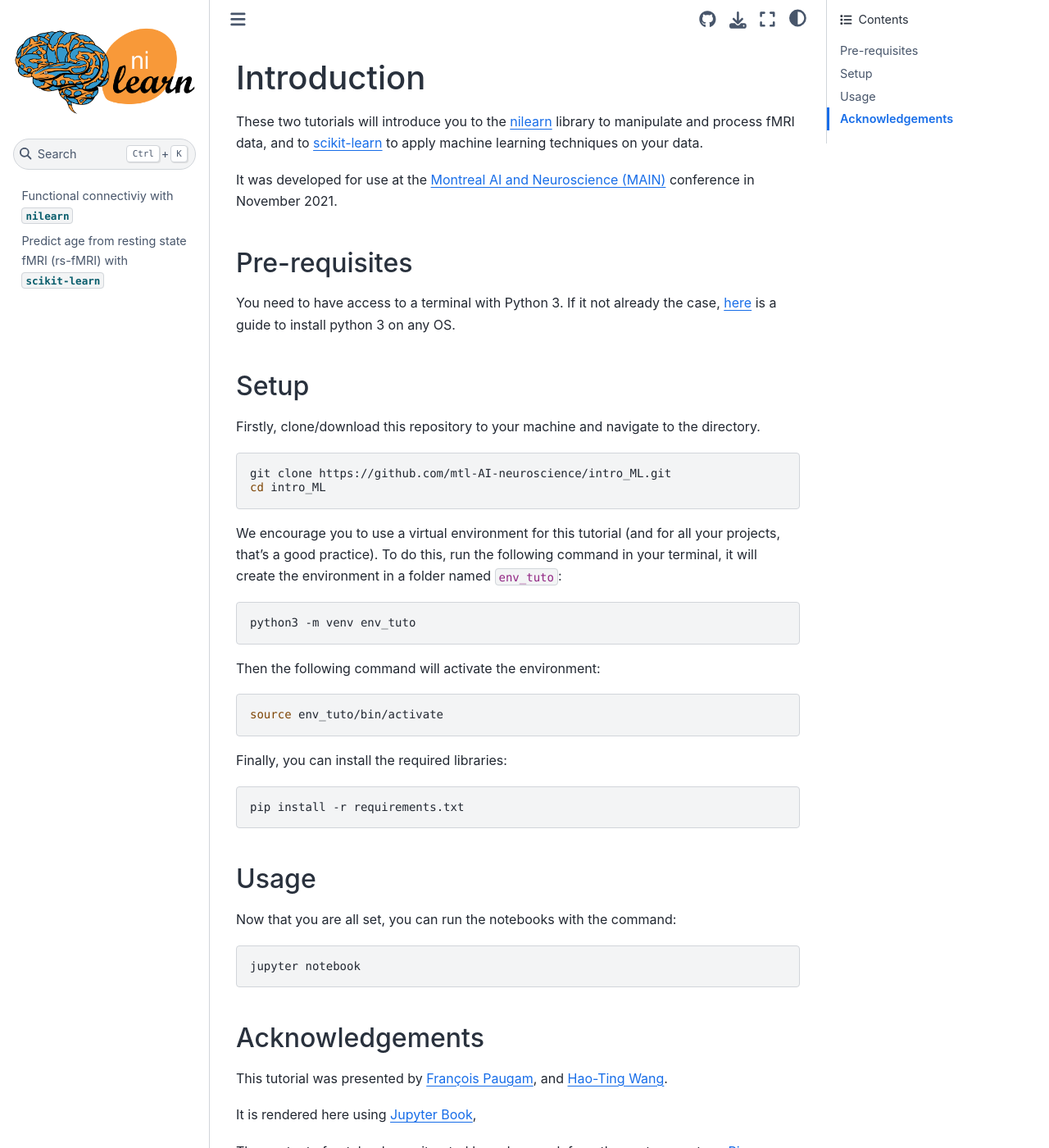
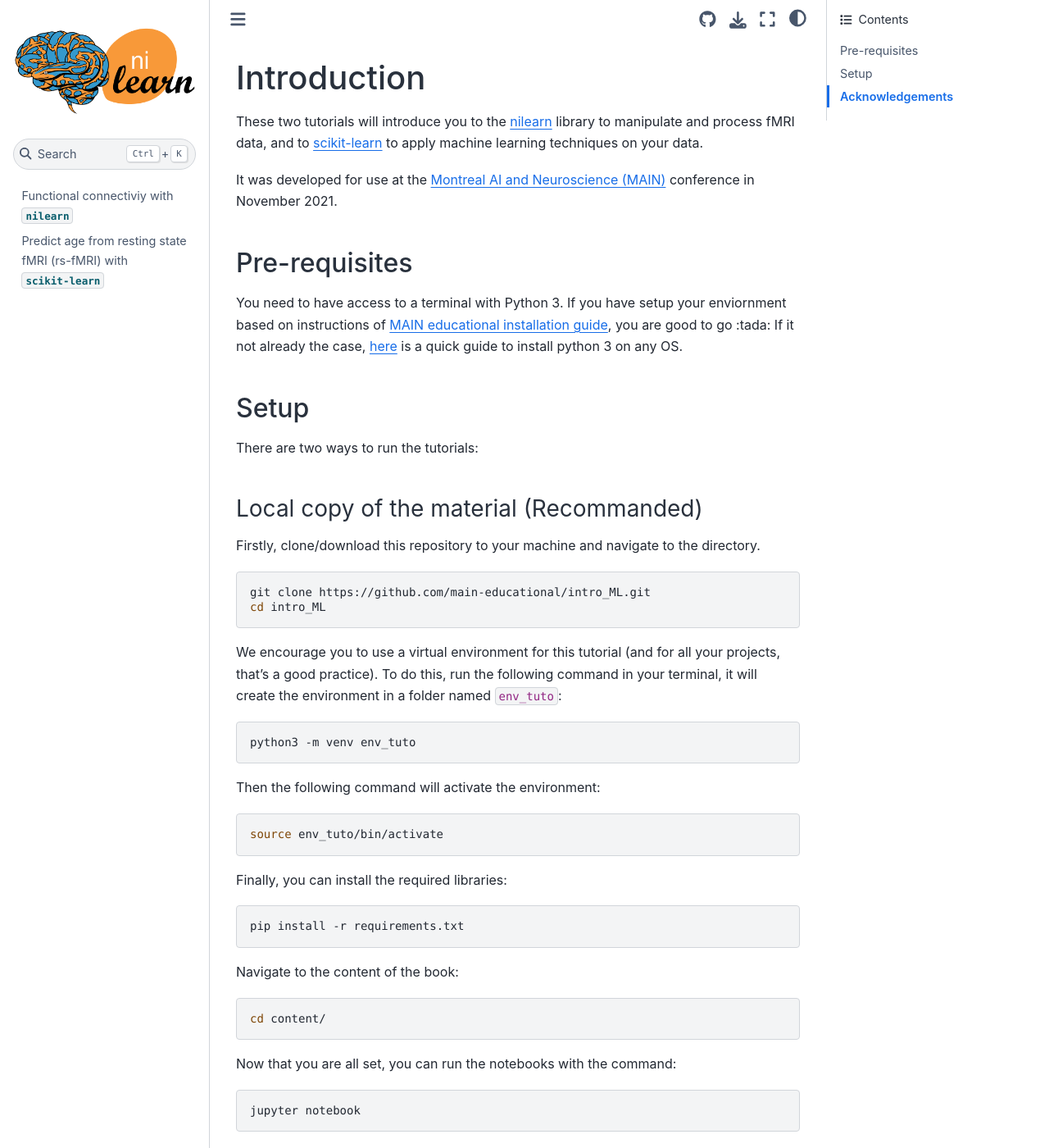
Before and after one commit to main-educational/intro_nilearn, a Jupyter Book: the page built from content/intro.md, in a window 1280 px wide and 1400 px high. Shown: the whole window at 82% size. Built offline with Jupyter Book 1.0.4 settings and Sphinx 7.4.7 and the Sphinx Book theme 1.1.4, drawn with Linux system fonts in a browser that asks for light colours; some of the changed text lies outside the part shown.

Commit message:
Update instruction for participants

````diff
--- a/content/intro.md
+++ b/content/intro.md
@@ -10,16 +10,21 @@
 ## Pre-requisites
 
 You need to have access to a terminal with Python 3.
+If you have setup your enviornment based on instructions of [MAIN educational installation guide](https://main-educational.github.io/installation.html), you are good to go :tada:
 If it not already the case,
 [here](https://realpython.com/installing-python/#how-to-check-your-python-version-on-windows)
-is a guide to install python 3 on any OS.
+is a quick guide to install python 3 on any OS.
 
 ## Setup
+
+There are two ways to run the tutorials:
+
+### Local copy of the material (Recommanded)
 
 Firstly, clone/download this repository to your machine and navigate to the directory.
 
 ```bash
-git clone https://github.com/mtl-AI-neuroscience/intro_ML.git
+git clone https://github.com/main-educational/intro_ML.git
 cd intro_ML
 ```
 
@@ -42,12 +47,27 @@
 pip install -r requirements.txt
 ```
 
-## Usage
+Navigate to the content of the book:
+```bash
+cd content/
+```
 
 Now that you are all set, you can run the notebooks with the command:
 
 ```bash
 jupyter notebook
+```
+
+Click on the `.md` files. They will be rendered as jupyter notebooks :tada:
+
+### Binder
+
+If you wish to run the tutorial in Binder, click on the rocket icon to launch binder :rocket:
+
+```{warning}
+The computing resource on Binder is limited.
+Some cells might not execute correctly, or the data download will not be completed.
+For the full experience, we recommand using the local set up instruction.
 ```
 
 ## Acknowledgements
````
Also changed, not shown: README.md (+4 -2 lines).
